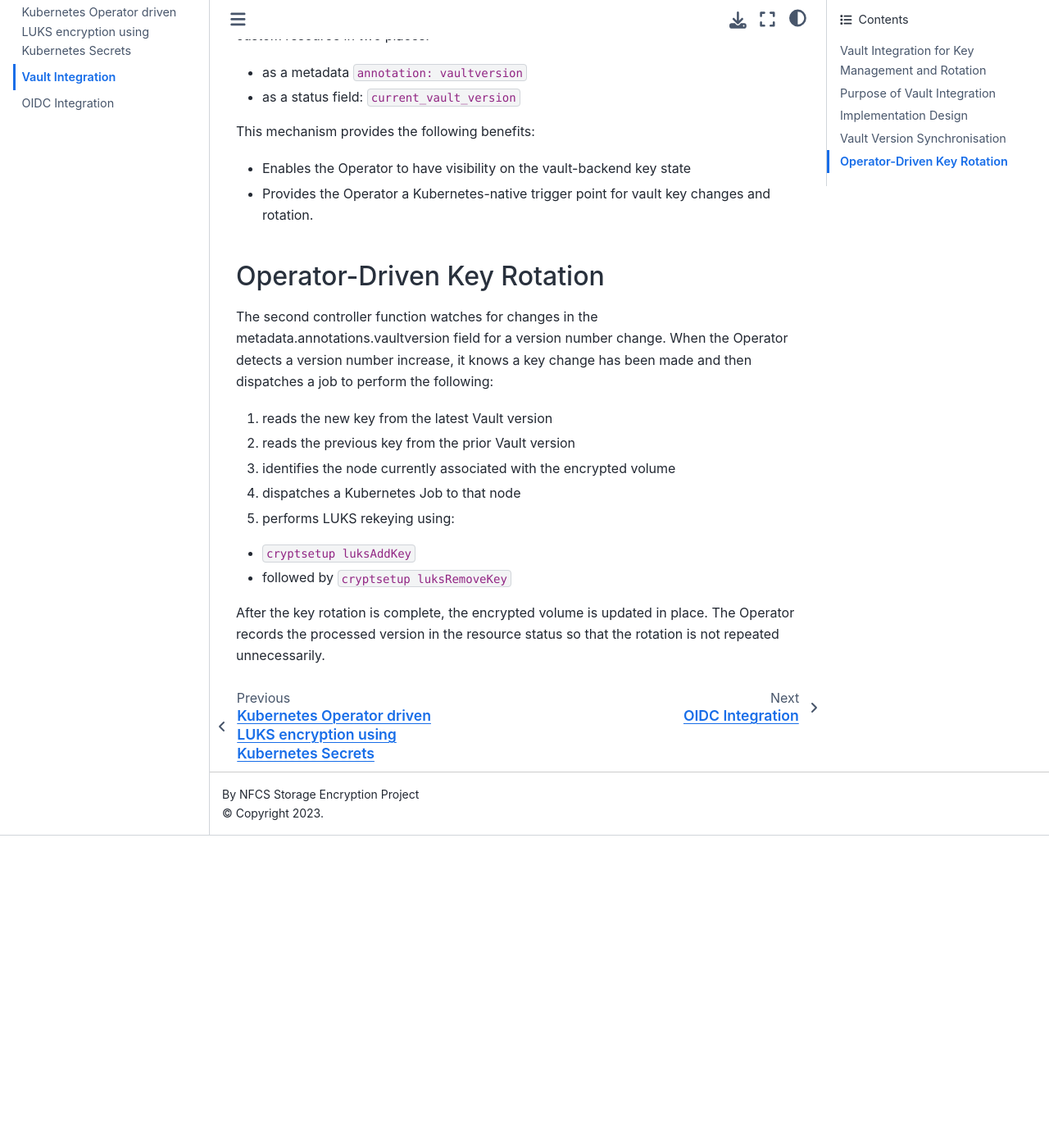
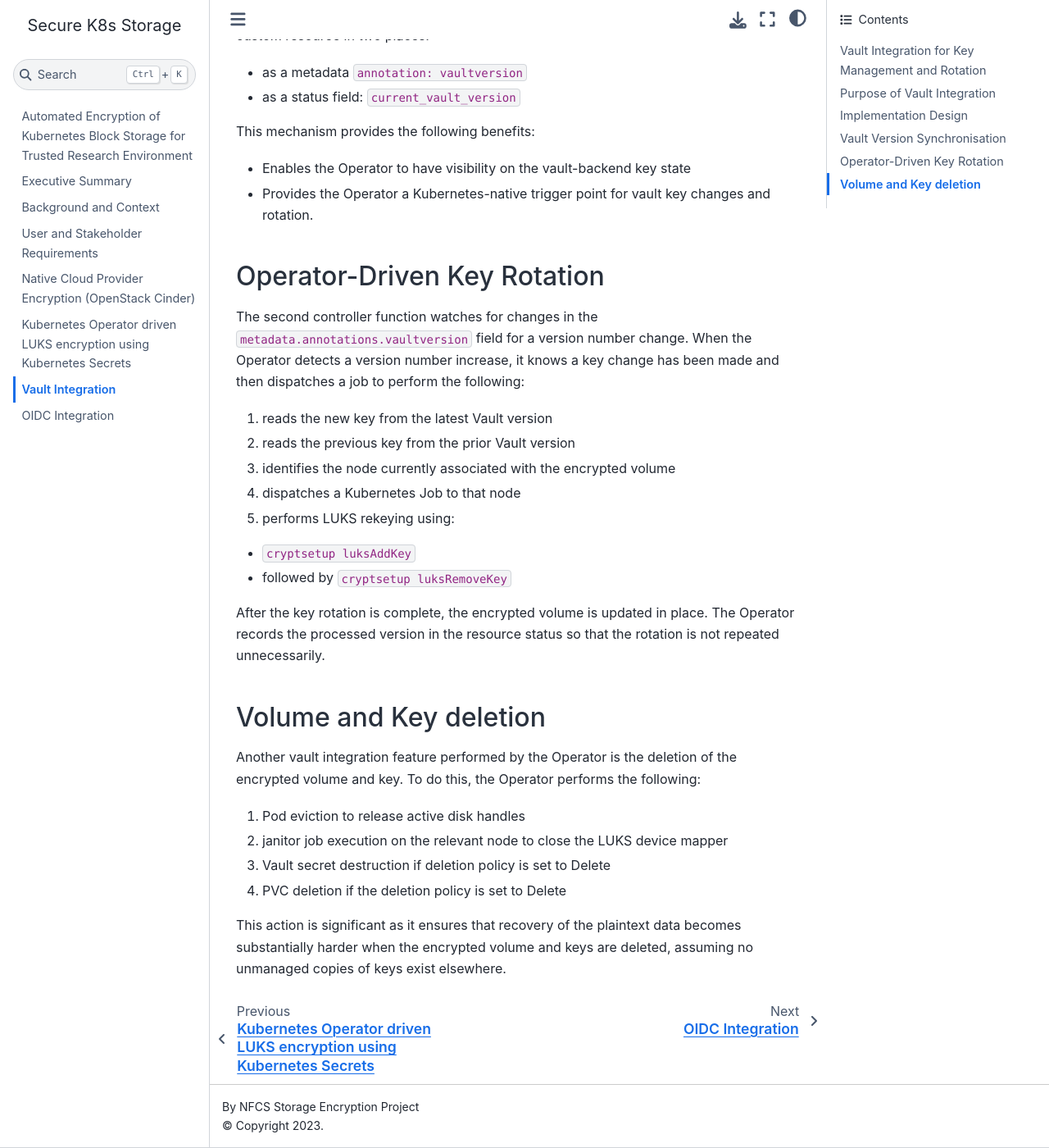
Before and after one commit to nfcs-secure-k8s/luks-k8s-automation, a Jupyter Book: the page built from vault.md, in a window 1280 px wide and 1400 px high, scrolled down 1291 px. Shown: the whole window at 82% size. Built offline with Jupyter Book 1.0.4 settings and Sphinx 7.4.7 and the Sphinx Book theme 1.1.4, drawn with Linux system fonts in a browser that asks for light colours; before the commit the page ends 2310 px from its top, so only the background shows below that.

Commit message:
Update vault - vault-Volume-key deletion

```diff
--- a/vault.md
+++ b/vault.md
@@ -36,7 +36,7 @@
 
 ### Operator-Driven Key Rotation
 
-The second controller function watches for changes in the metadata.annotations.vaultversion field for a version number change. When the Operator detects a version number increase, it knows a key change has been made and then dispatches a job to perform the following:
+The second controller function watches for changes in the `metadata.annotations.vaultversion` field for a version number change. When the Operator detects a version number increase, it knows a key change has been made and then dispatches a job to perform the following:
 
 1. reads the new key from the latest Vault version
 2. reads the previous key from the prior Vault version
@@ -48,3 +48,14 @@
 - followed by `cryptsetup luksRemoveKey`
 
 After the key rotation is complete, the encrypted volume is updated in place. The Operator records the processed version in the resource status so that the rotation is not repeated unnecessarily.
+
+## Volume and Key deletion
+
+Another vault integration feature performed by the Operator is the deletion of the encrypted volume and key. To do this, the Operator performs the following:
+
+1. Pod eviction to release active disk handles
+2. janitor job execution on the relevant node to close the LUKS device mapper
+3. Vault secret destruction if deletion policy is set to Delete
+4. PVC deletion if the deletion policy is set to Delete
+
+This action is significant as it ensures that recovery of the plaintext data becomes substantially harder when the encrypted volume and keys are deleted, assuming no unmanaged copies of keys exist elsewhere.
```
